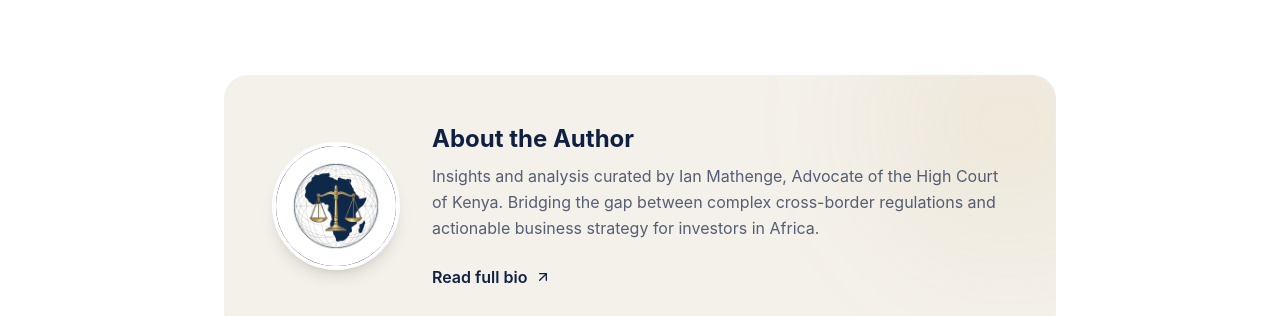
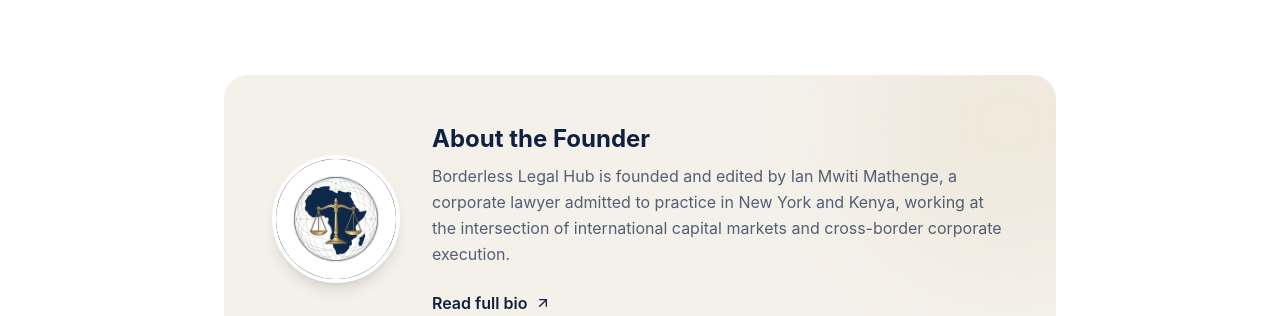
Before and after one commit to James-Nyangada/Borderless-Afro-Legal-Hub, a Next.js app: page / in a window 1280 px wide. Shown: the part 3340-3656 px from the top of the page. Built offline with nearby package versions, Linux system fonts and the light colour scheme; no server answers.

Commit message:
Update About the Founder excerpt on homepage

```diff
--- a/app/page.tsx
+++ b/app/page.tsx
@@ -142,9 +142,9 @@ export default async function BlogHome() {
             </div>
 
             <div className="relative z-10 text-center md:text-left">
-              <h2 className="text-2xl font-bold text-navy mb-2">About the Author</h2>
+              <h2 className="text-2xl font-bold text-navy mb-2">About the Founder</h2>
               <p className="text-navy/70 leading-relaxed mb-6">
-                Insights and analysis curated by Ian Mathenge, Advocate of the High Court of Kenya. Bridging the gap between complex cross-border regulations and actionable business strategy for investors in Africa.
+                Borderless Legal Hub is founded and edited by Ian Mwiti Mathenge, a corporate lawyer admitted to practice in New York and Kenya, working at the intersection of international capital markets and cross-border corporate execution.
               </p>
               <Link href="/about" className="inline-flex items-center gap-2 font-semibold text-navy hover:text-gold transition-colors">
                 Read full bio <ArrowUpRight className="h-4 w-4" />
```
